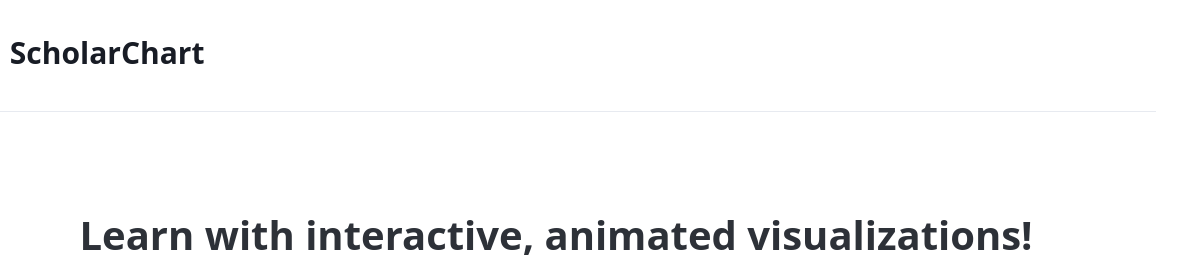
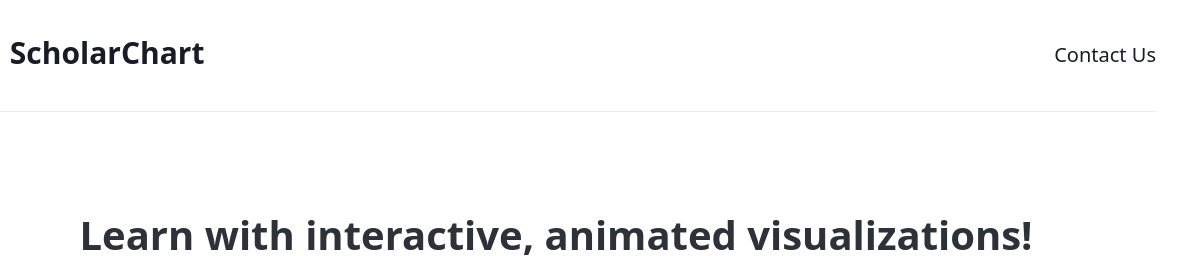
Before and after one commit to ColeDeanShepherd/ScholarChart, a website built with Vite: page index.html in a window 1280 px wide. Shown: the top 274 px of the page, 84-1280 px from the left. Built offline with nearby package versions, Linux system fonts and the light colour scheme.

Commit message:
Contact us form

```diff
--- a/index.html
+++ b/index.html
@@ -29,10 +29,7 @@
             </li>
           </ul>
           <ul>
-            <!-- <li><a href="#" class="contrast">About</a></li>
-            <li><a href="#" class="contrast">Services</a></li>
-            <li><a href="#" class="contrast">Products</a></li>
-            Gmail: scholarchartapp@gmail.com-->
+            <li><a href="https://docs.google.com/forms/d/e/1FAIpQLScio6gzAV-s-1ravqRBKglxWBD9Yh0LJOIot_vMy5uyXKM2LQ/viewform?usp=header" target="_blank" class="contrast">Contact Us</a></li>
           </ul>
         </nav>
 
```
Also changed, not shown: README.md.
